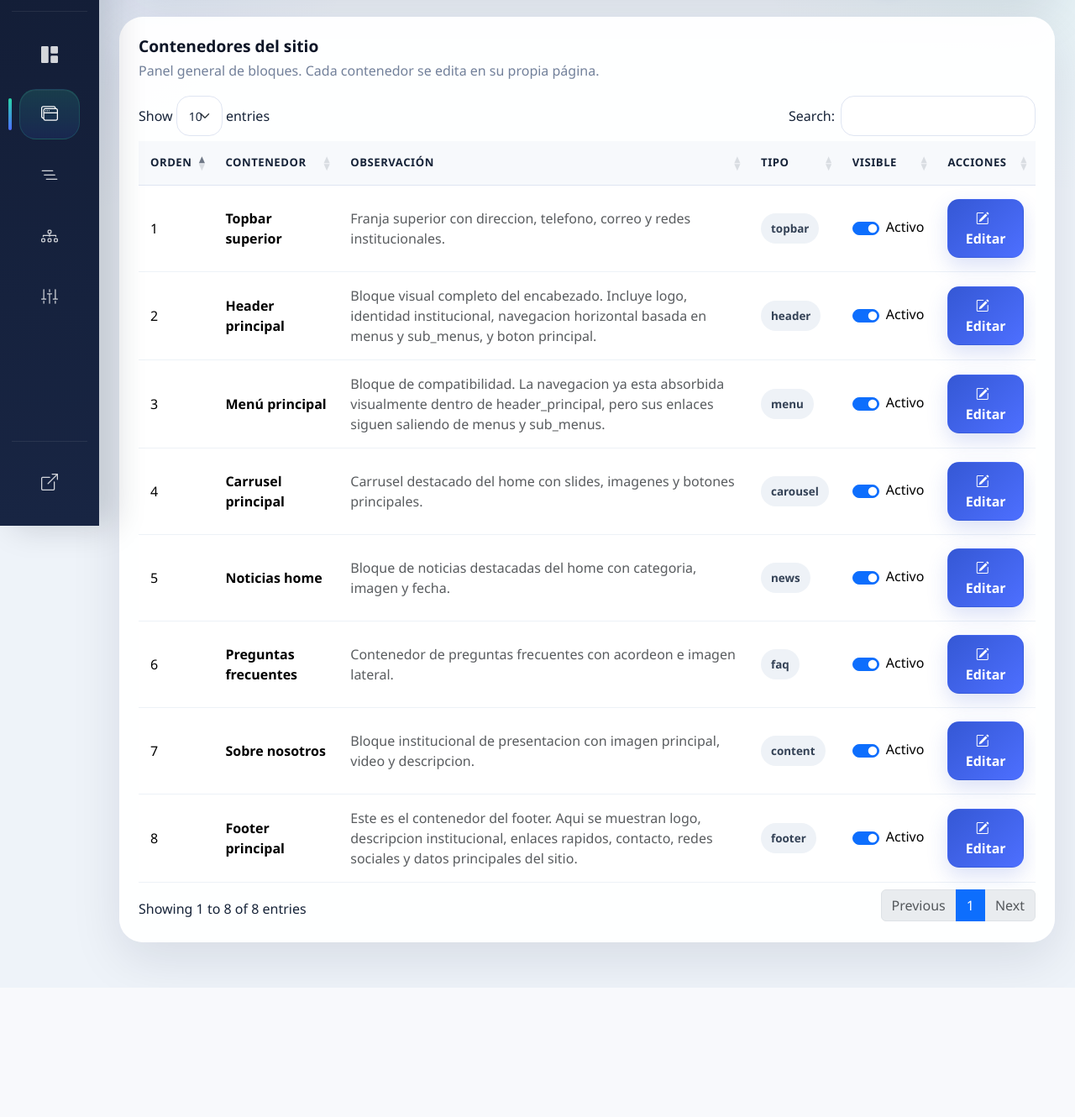
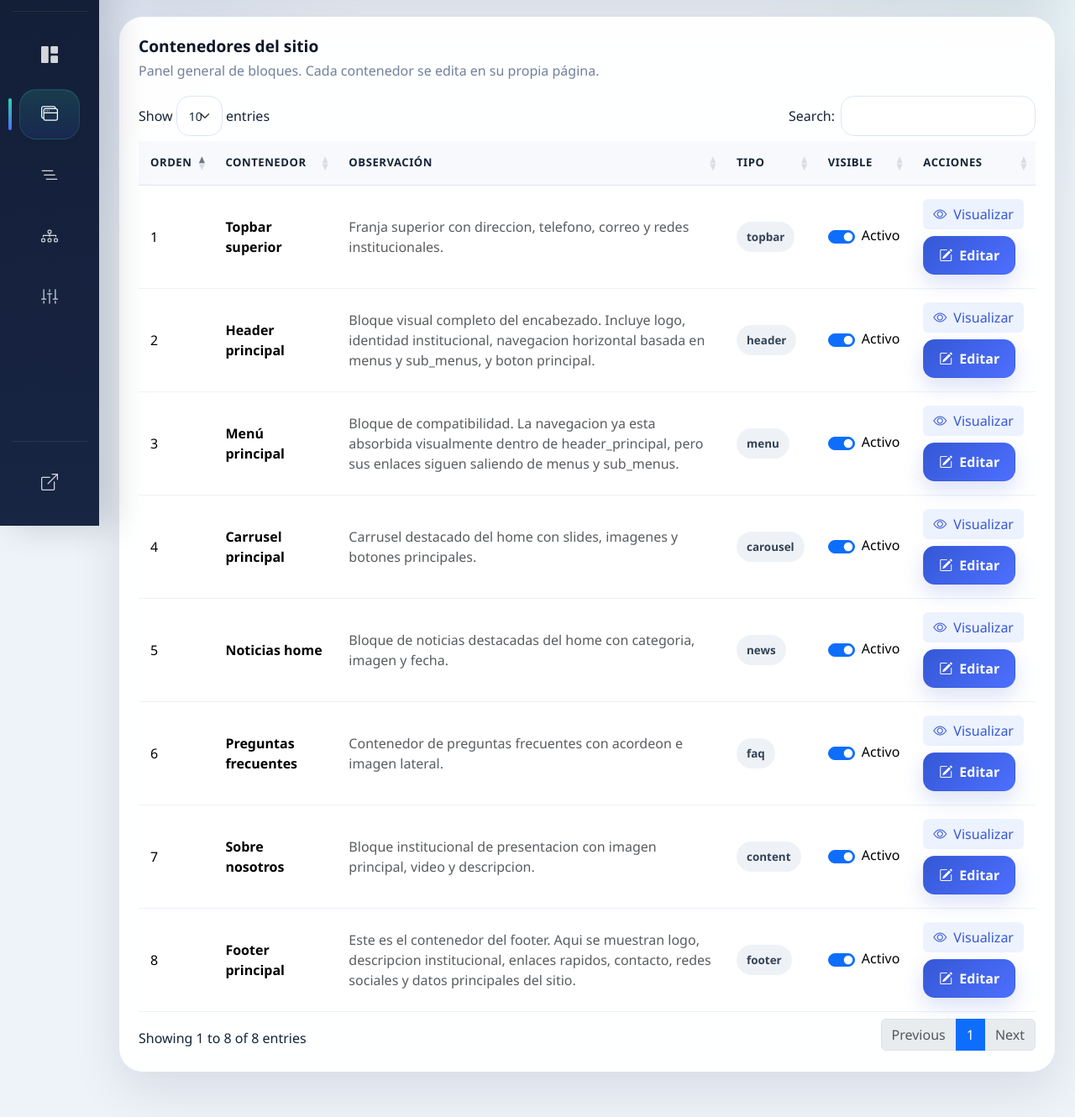
Before and after one commit to cmjorquera/colegio_sanpablo, a PHP site: page /admin.php in a window 1280 px wide. Shown: the part 174-1504 px from the top of the page at 84% size. Before the commit the page ends 1350 px from the top, so only its background shows below. Run offline with PHP 8.4, Linux system fonts and the light colour scheme; a user stored in the database is signed in; data comes from the database, SQL or seed files in the repository; some libraries are stand-ins or nearby versions.

Commit message:
cambiios de la adminin.php en asdel estilowwqqo

```diff
--- a/admin.php
+++ b/admin.php
@@ -167,7 +167,10 @@ admin_render_layout_start([
                                 </form>
                             </td>
                             <td>
-                                <div class="d-flex">
+                                <div class="d-flex gap-2 flex-wrap">
+                                    <button type="button" class="btn btn-soft js-preview-btn" data-preview-title="<?= cms_e($section['titulo_admin']) ?>" data-preview-url="preview_contenedor.php?id=<?= (int) $section['id_seccion'] ?>&embed=1">
+                                        <i class="bi bi-eye me-2"></i>Visualizar
+                                    </button>
                                     <a class="btn btn-admin-action" href="editar_contenedor.php?id=<?= (int) $section['id_seccion'] ?>&modo=editar">
                                         <i class="bi bi-pencil-square me-2"></i>Editar
                                     </a>
```
